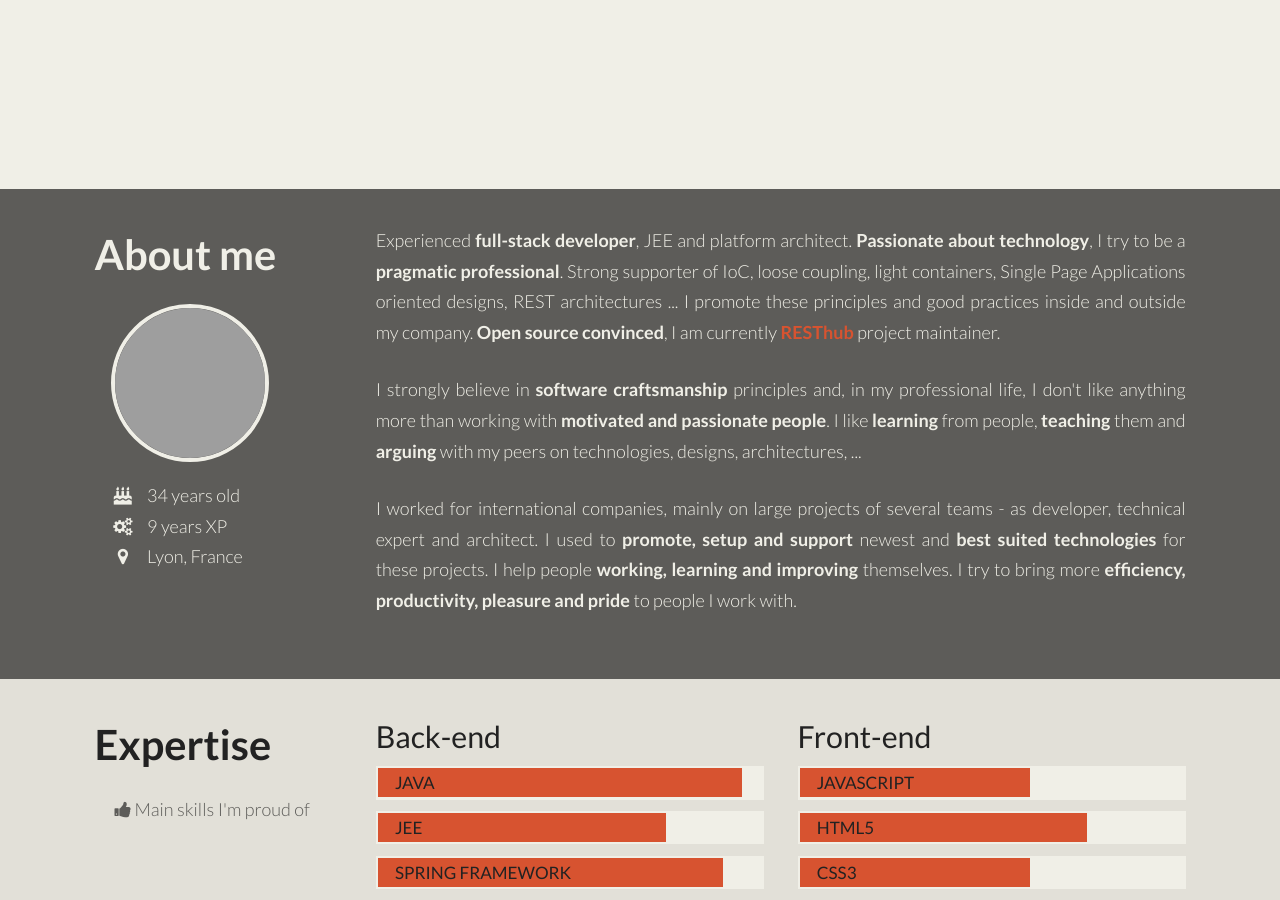
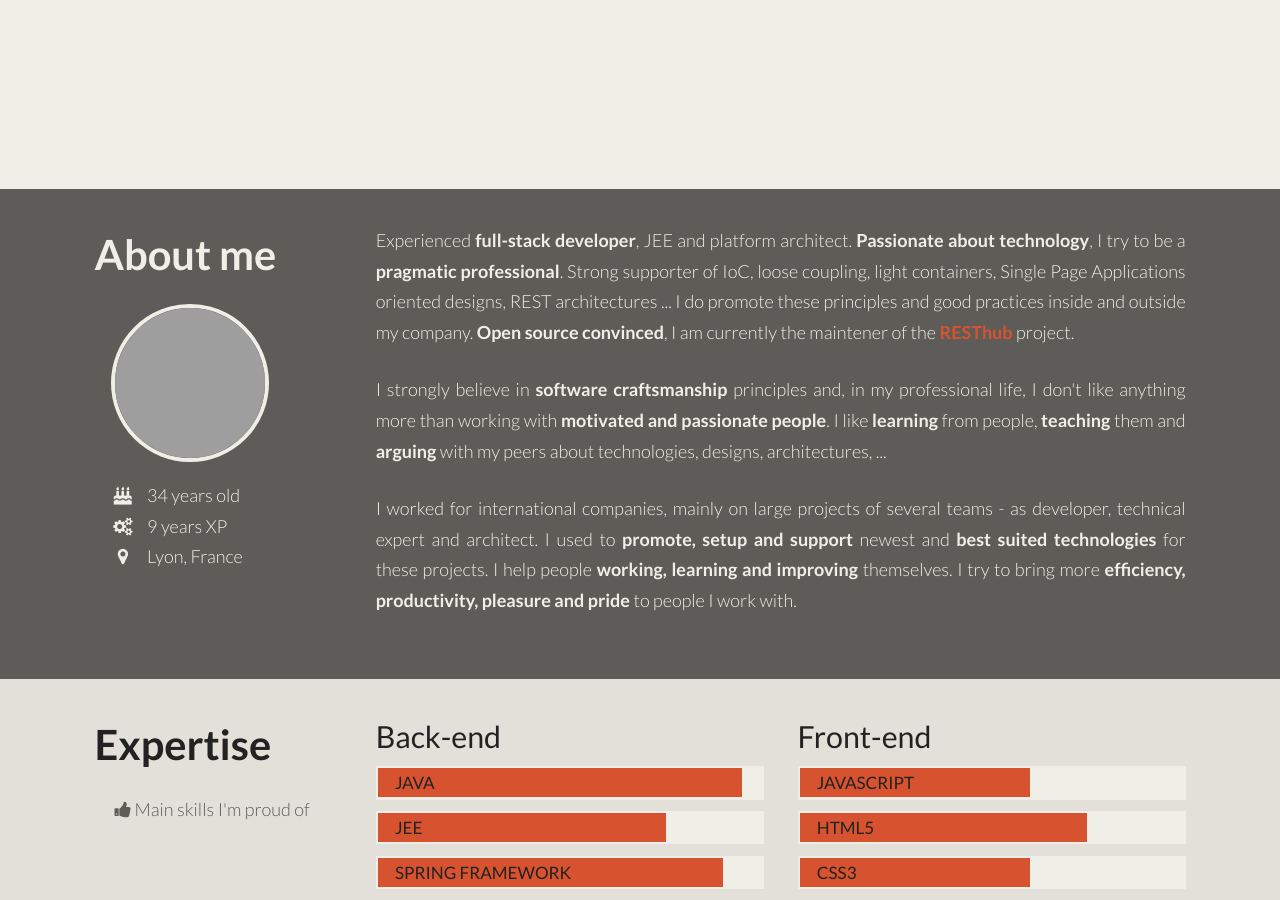
Before and after one commit to bmeurant/bmeurant.github.io, a Jekyll site: the page index.html, which Jekyll copies as it is, in a window 1280 px wide and 900 px high, scrolled down 711 px. Built offline with Jekyll 4.4.1, drawn with Linux system fonts in a browser that asks for light colours; Markdown is read by kramdown in place of the engine named in the settings; grey boxes are pictures that could not be loaded.

Commit message:
Fixes on about section

```diff
--- a/index.html
+++ b/index.html
@@ -73,13 +73,13 @@
         <article>
             <p>Experienced <b>full-stack developer</b>, JEE and platform architect. <b>Passionate about
                 technology</b>, I try to be a <b>pragmatic professional</b>. Strong supporter of IoC, loose coupling, light containers,
-                Single Page Applications oriented designs, REST architectures ... I promote these principles and good practices
-                inside and outside my company. <b>Open source convinced</b>, I am currently
-                <b><a href="http://www.resthub.org" target="new">RESThub</a></b> project maintainer.</p>
+                Single Page Applications oriented designs, REST architectures ... I do promote these principles and good practices
+                inside and outside my company. <b>Open source convinced</b>, I am currently the maintener of the
+                <b><a href="http://www.resthub.org" target="new">RESThub</a></b> project.</p>
 
             <p>I strongly believe in <b>software craftsmanship</b> principles and, in my professional life, I don't like
                 anything more than working with <b>motivated and passionate people</b>. I like <b>learning</b> from
-                people, <b>teaching</b> them and <b>arguing</b> with my peers on technologies, designs, architectures,
+                people, <b>teaching</b> them and <b>arguing</b> with my peers about technologies, designs, architectures,
                 ...</p>
 
             <p>I worked for international companies, mainly on large projects of several teams - as developer, technical expert and
```
